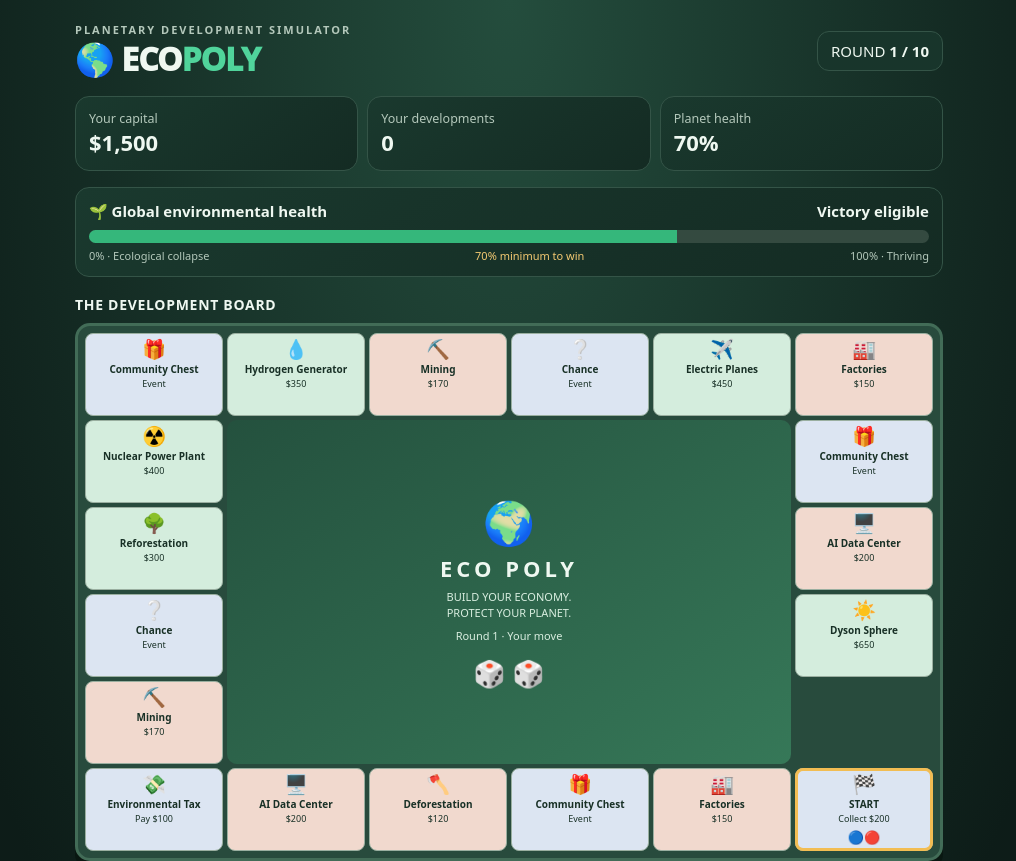
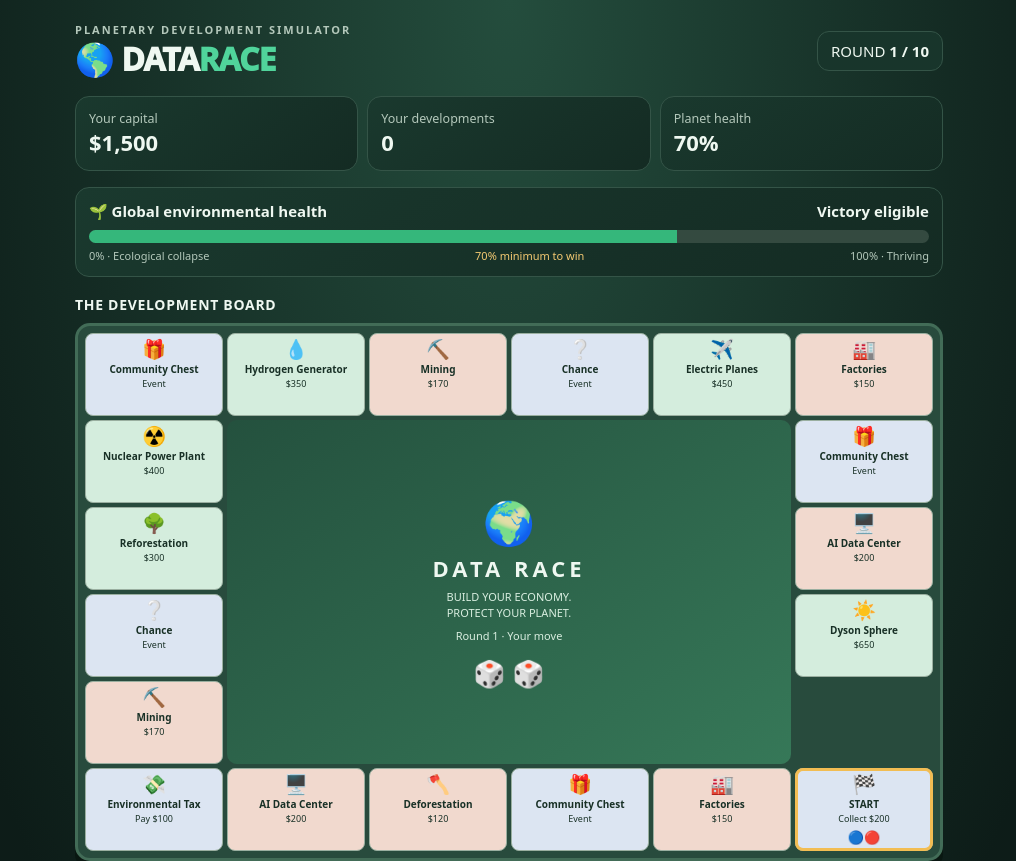
Before and after one commit to rayyguo/data-race, a plain HTML site: page Data Race P1.html in a window 1280 px wide. Shown: the top 861 px of the page, without its empty margins (131-1147 px from the left). Drawn offline with Linux system fonts and the light colour scheme.

Commit message:
Rename game to Data Race

```diff
--- a/Data Race P1.html
+++ b/Data Race P1.html
@@ -3,7 +3,7 @@
 <head>
 <meta charset="utf-8">
 <meta name="viewport" content="width=device-width,initial-scale=1">
-<title>EcoPoly — Planetary Development</title>
+<title>Data Race — Planetary Development</title>
 <style>
 :root{color-scheme:dark;--bg:#10231d;--panel:#18352b;--line:#345447;--text:#eff8f1;--muted:#b4c8bb;--green:#32a879;--gold:#f2bd53}
 *{box-sizing:border-box}body{margin:0;background:radial-gradient(ellipse at top,#244d3d,#0d1c18 70%);color:var(--text);font:15px system-ui,-apple-system,Segoe UI,sans-serif}
@@ -18,10 +18,10 @@ h2{font-size:14px;letter-spacing:.7px;margin:18px 0 9px}.board{display:grid;grid
 </style>
 </head>
 <body><main>
-<header class="top"><div><div class="eyebrow">PLANETARY DEVELOPMENT SIMULATOR</div><div class="brand">🌎 ECO<span>POLY</span></div></div><div class="round">ROUND <strong id="round">1 / 10</strong></div></header>
+<header class="top"><div><div class="eyebrow">PLANETARY DEVELOPMENT SIMULATOR</div><div class="brand">🌎 DATA<span>RACE</span></div></div><div class="round">ROUND <strong id="round">1 / 10</strong></div></header>
 <section class="stats"><div class="stat"><small>Your capital</small><strong id="cash">$1,500</strong></div><div class="stat"><small>Your developments</small><strong id="assets">0</strong></div><div class="stat"><small>Planet health</small><strong id="health">70%</strong></div></section>
 <section class="panel health"><div class="healthhead"><span>🌱 Global environmental health</span><strong id="healthLabel">Stable</strong></div><div class="bar"><div class="fill" id="healthBar"></div></div><div class="healthfoot"><span>0% · Ecological collapse</span><span class="threshold">70% minimum to win</span><span>100% · Thriving</span></div></section>
-<h2>THE DEVELOPMENT BOARD</h2><section class="board" id="board"><div class="center" id="center"><div class="globe">🌍</div><h1>ECO POLY</h1><p>BUILD YOUR ECONOMY.<br>PROTECT YOUR PLANET.</p><p id="centerInfo">10 rounds · You vs. AI</p><div class="dice" id="dice">🎲 🎲</div></div></section>
+<h2>THE DEVELOPMENT BOARD</h2><section class="board" id="board"><div class="center" id="center"><div class="globe">🌍</div><h1>DATA RACE</h1><p>BUILD YOUR ECONOMY.<br>PROTECT YOUR PLANET.</p><p id="centerInfo">10 rounds · You vs. AI</p><div class="dice" id="dice">🎲 🎲</div></div></section>
 <section class="panel action"><h3 id="actionTitle">Welcome, developer!</h3><p id="actionText">Roll the dice to begin. Harmful industries generate recurring income at the start of each owner turn. Keep planetary health at or above 70% to qualify for victory.</p><div class="buttons" id="actionButtons"><button class="primary" id="roll">🎲 Roll dice</button></div></section>
 <section class="portfolio"><div class="panel"><h3>🔵 Your portfolio</h3><div id="youPortfolio" class="muted">No developments yet.</div></div><div class="panel"><h3>🔴 AI portfolio</h3><div id="aiPortfolio" class="muted">No developments yet.</div></div></section>
 <section class="panel" style="margin-top:12px"><h3 style="font-size:13px;margin:0 0 7px">📜 Development history</h3><div id="log" class="log" aria-live="polite"></div></section>
```
